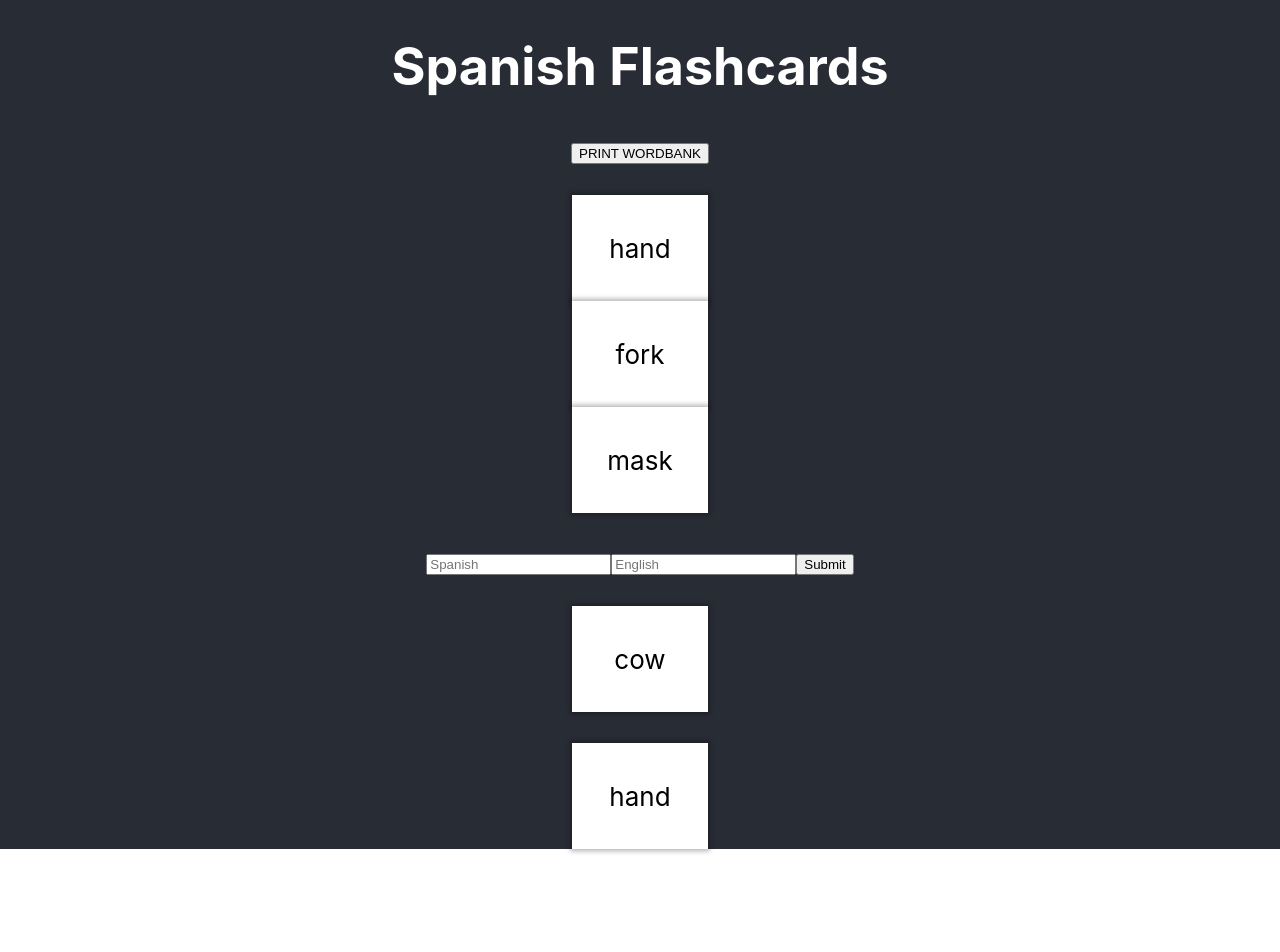
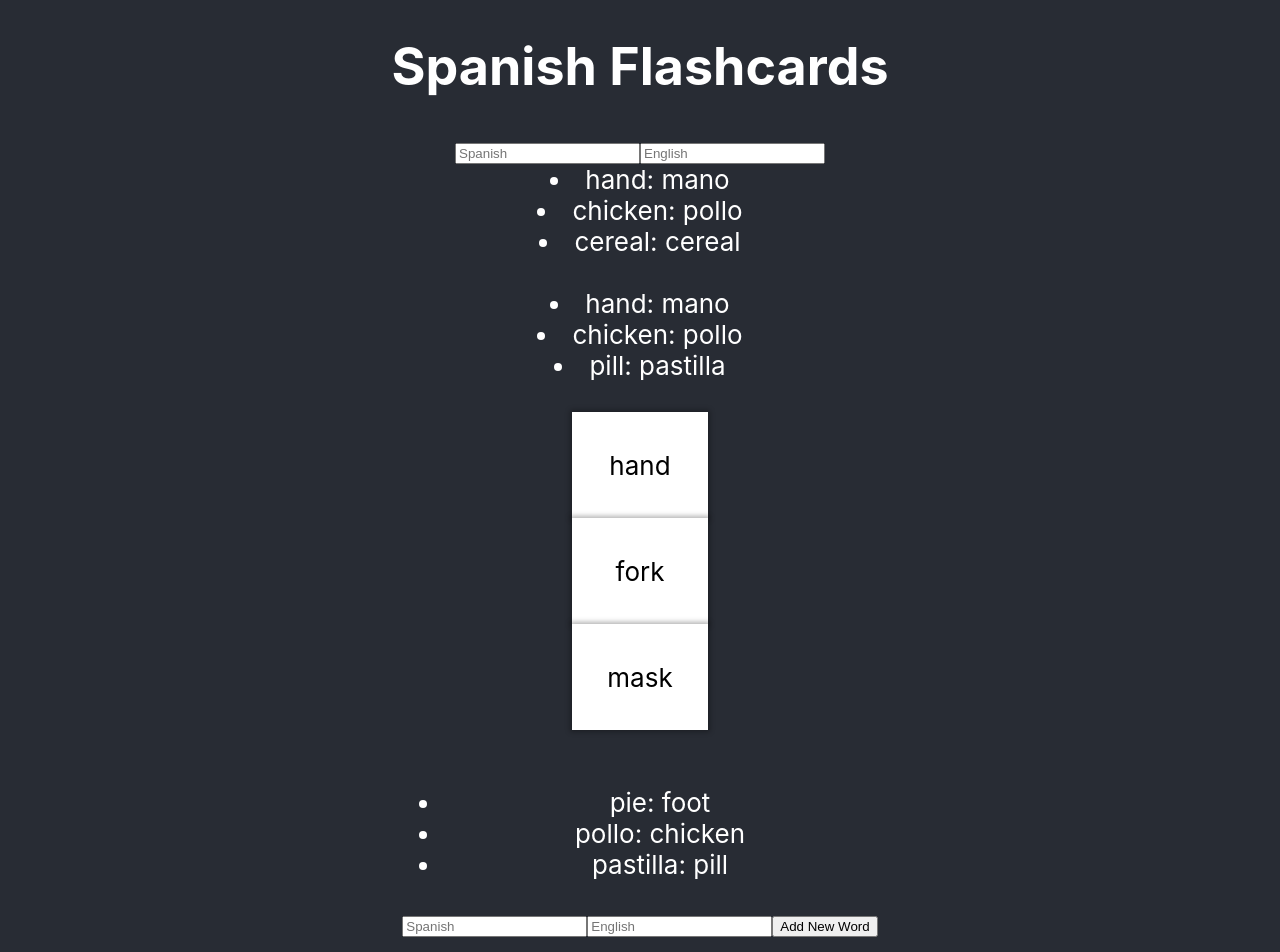
Before and after one commit to ew616/spanish-flashcard-react-app, a React (Create React App) app: page / in a window 1280 px wide. Shown: the top 952 px of the page. Before the commit the page ends 849 px from the top, so only its background shows below. Built offline with nearby package versions, Linux system fonts and the light colour scheme.

Commit message:
can add to bank

```diff
--- a/package.json
+++ b/package.json
@@ -10,6 +10,7 @@
     "react-dom": "^17.0.1",
     "react-hook-form": "^6.11.5",
     "react-scripts": "4.0.1",
+    "uuid": "^8.3.1",
     "web-vitals": "^0.2.4"
   },
   "scripts": {
--- a/src/AddWord.js
+++ b/src/AddWord.js
@@ -1,45 +1,39 @@
-import React, { useState } from 'react';
-import { useForm } from 'react-hook-form';
-import Flashcard from './Flashcard';
+import React, { useState } from "react";
+import { v4 as uuid } from "uuid";
+import NewWordForm from "./NewWordForm";
 
 function AddWord() {
-    const testWordBank = [
-    {
-        id: 1,
-        spanishWord: 'mano',
-        englishWord: 'hand'
-      },
-    ]
+  const blankWord = {
+    spanishWord: "",
+    englishWord: "",
+    id: "",
+  };
 
-    const { register, handleSubmit } = useForm();
+  const [words, setWords] = useState([
+    { id: 1, spanishWord: "pie", englishWord: "foot" },
+    { id: 2, spanishWord: "pollo", englishWord: "chicken" },
+    { id: 3, spanishWord: "pastilla", englishWord: "pill" },
+  ]);
 
-    const { word, setWord } = useState();
+  const addNewWord = (a, b) => {
+    setWords([...words, { spanishWord: a, englishWord: b, id: uuid() }]);
+  };
 
-    const onSubmit = (data) => {
-        console.log(data)
-        data.id = testWordBank[testWordBank.length - 1].id + 1;
-        testWordBank.push(data);
-        console.log(testWordBank);
-    }
+  return (
+    <div>
+      <ul>
+        {words.map((word) => {
+          return (
+            <li key={word.id}>
+              {word.spanishWord}: {word.englishWord}
+            </li>
+          );
+        })}
+      </ul>
 
-    return (
-    <form onSubmit={handleSubmit(onSubmit)}>
-        <input
-            type="text"
-            name="spanishWord"
-            placeholder='Spanish'
-            ref={register({ required: true })}
-        />
-
-        <input
-            type="text"
-            name="englishWord"
-            placeholder='English'
-            ref={register({ required: true })}
-        />
-        <input type="submit" value="Submit" />
-    </form>
-    );
+      <NewWordForm addNewWord={addNewWord} />
+    </div>
+  );
 }
 
 export default AddWord;
--- a/src/App.js
+++ b/src/App.js
@@ -1,30 +1,39 @@
-import React from 'react'
-import './App.css';
-import useForm from 'react-hook-form';
-import Flashcard from './Flashcard';
-import WordBank from './WordBank';
-import AddWord from './AddWord';
-import PrintWordBank from './PrintWordBank';
+import React from "react";
+import "./App.css";
+import Flashcard from "./Flashcard";
+import WordBank from "./WordBank";
+import AddWord from "./AddWord";
+import PrintWordBank from "./PrintWordBank";
 
 function App() {
   const testWordBank = [
     {
-        id: 1,
-        spanishWord: 'mano',
-        englishWord: 'hand'
-      }
-    ]
+      id: 1,
+      spanishWord: "mano",
+      englishWord: "hand",
+    },
+    {
+      id: 2,
+      spanishWord: "pollo",
+      englishWord: "chicken",
+    },
+    {
+      id: 3,
+      spanishWord: "pastilla",
+      englishWord: "pill",
+    },
+  ];
 
-    console.log(testWordBank.spanishWord)
+  console.log(testWordBank.spanishWord);
 
   return (
     <div className="App">
       <header className="App-header">
-        <h1>
-          Spanish Flashcards
-        </h1>
+        {/* Navbar */}
 
-        <PrintWordBank />
+        <h1>Spanish Flashcards</h1>
+
+        <PrintWordBank bank={testWordBank} />
 
         <br />
 
@@ -32,17 +41,18 @@ function App() {
 
         <br />
 
-        <AddWord />
+        <AddWord bank={testWordBank} />
 
         <br />
 
-
-        <Flashcard spanishWord='vaca' englishWord ='cow'/>
+        <Flashcard spanishWord="vaca" englishWord="cow" />
 
         <br />
 
-        <Flashcard spanishWord={testWordBank[0].spanishWord} englishWord ={testWordBank[0].englishWord} />
-
+        <Flashcard
+          spanishWord={testWordBank[0].spanishWord}
+          englishWord={testWordBank[0].englishWord}
+        />
       </header>
     </div>
   );
--- /dev/null
+++ b/src/NewWordForm.js
@@ -0,0 +1,38 @@
+import React, { useState } from "react";
+import AddWord from "./AddWord";
+import { v4 as uuid } from "uuid";
+
+function NewWordForm({ addNewWord }) {
+  const [englishWord, setEngWord] = useState("");
+  const [spanishWord, setSpanWord] = useState("");
+
+  const handleSubmit = (e) => {
+    e.preventDefault();
+    console.log(englishWord);
+    console.log(spanishWord);
+    addNewWord(spanishWord, englishWord);
+  };
+
+  return (
+    <form onSubmit={handleSubmit}>
+      <input
+        type="text"
+        name="spanishWord"
+        placeholder="Spanish"
+        required
+        onChange={(e) => setSpanWord(e.target.value)}
+      />
+
+      <input
+        type="text"
+        name="englishWord"
+        placeholder="English"
+        onChange={(e) => setEngWord(e.target.value)}
+      />
+
+      <input type="submit" value="Add New Word" />
+    </form>
+  );
+}
+
+export default NewWordForm;
--- a/src/PrintWordBank.js
+++ b/src/PrintWordBank.js
@@ -1,12 +1,69 @@
-import React, { useState } from 'react';
-import Flashcard from './Flashcard';
+import React, { useState } from "react";
+import { useForm } from "react-hook-form";
 
 function PrintWordBank(props) {
+  const testWordBank = [
+    {
+      id: 1,
+      spanishWord: "mano",
+      englishWord: "hand",
+    },
+    {
+      id: 2,
+      spanishWord: "pollo",
+      englishWord: "chicken",
+    },
+    {
+      id: 3,
+      spanishWord: "cereal",
+      englishWord: "cereal",
+    },
+  ];
 
-    return <div>
-        <button>PRINT WORDBANK</button>
+  const [word, setWord] = useState(testWordBank);
+  const { register, handleSubmit } = useForm();
 
+  return (
+    <div>
+      <form>
+        <input
+          type="text"
+          name="spanishWord"
+          placeholder="Spanish"
+          ref={register({ required: true })}
+        />
+
+        <input
+          type="text"
+          name="englishWord"
+          placeholder="English"
+          ref={register({ required: true })}
+        />
+      </form>
+
+      {testWordBank.map((wordObj) => {
+        return (
+          <div key={wordObj.id}>
+            <li>
+              {wordObj.englishWord}: {wordObj.spanishWord}
+            </li>
+          </div>
+        );
+      })}
+
+      <br />
+
+      {props.bank.map((wordObj) => {
+        return (
+          <div key={wordObj.id}>
+            <li>
+              {wordObj.englishWord}: {wordObj.spanishWord}
+            </li>
+          </div>
+        );
+      })}
     </div>
+  );
 }
 
 export default PrintWordBank;
--- a/src/WordBank.js
+++ b/src/WordBank.js
@@ -1,5 +1,5 @@
-import React, { useState } from 'react';
-import Flashcard from './Flashcard';
+import React, { useState } from "react";
+import Flashcard from "./Flashcard";
 
 function WordBank({ spanishWord, englishWord }) {
   const [word, setWord] = useState([]);
@@ -7,28 +7,33 @@ function WordBank({ spanishWord, englishWord }) {
   const testWordBank = [
     {
       id: 1,
-        spanishWord: 'mano',
-        englishWord: 'hand'
+      spanishWord: "mano",
+      englishWord: "hand",
     },
     {
       id: 2,
-        spanishWord: 'tenedor',
-        englishWord: 'fork'
+      spanishWord: "tenedor",
+      englishWord: "fork",
     },
     {
       id: 3,
-        spanishWord: 'mascarilla',
-        englishWord: 'mask'
-    }
-    ]
+      spanishWord: "mascarilla",
+      englishWord: "mask",
+    },
+  ];
 
-return <div>
-            {testWordBank.map(word => (
+  return (
+    <div>
+      {testWordBank.map((word) => (
         <div key={word.id}>
-                    <Flashcard spanishWord={word.spanishWord} englishWord={word.englishWord} />
+          <Flashcard
+            spanishWord={word.spanishWord}
+            englishWord={word.englishWord}
+          />
         </div>
       ))}
     </div>
+  );
 }
 
 export default WordBank;
```
Also changed, not shown: 2 other files (tests, documents, lock files or other folders). Lines whose indentation alone changed are shown as unchanged.
